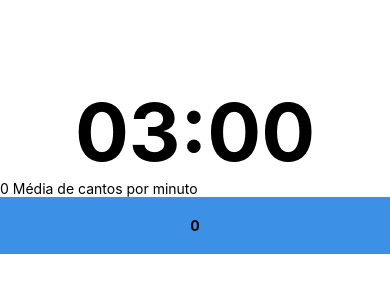
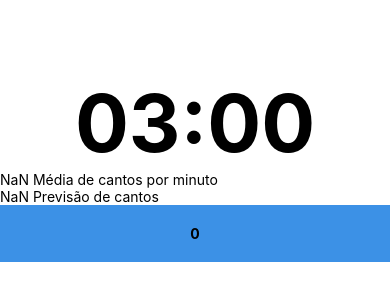
Before and after one commit to edemarfalcao/flying_high, a React Native app: screen / in a window 390 px wide. Shown: the part 254-554 px from the top of the page. Built offline with nearby package versions, Linux system fonts and the light colour scheme.

Commit message:
fix: average and guessing

```diff
--- a/components/CountdownTimer.tsx
+++ b/components/CountdownTimer.tsx
@@ -4,7 +4,7 @@ import {
   StyleSheet,
   Text,
   TouchableOpacity,
-  View,
+  View
 } from "react-native";
 
 const START_MINUTES = "03";
@@ -37,6 +37,9 @@ const CountdownTimer = () => {
     setLastMinuteSings(0);
     setCount(0);
     setSingsPerMinute([]);
+    setCurrentTime(
+      parseInt(START_SECOND, 10) + 60 * parseInt(START_MINUTES, 10)
+    );
   };
 
   const resumeHandler = () => {
@@ -56,6 +59,31 @@ const CountdownTimer = () => {
       setCount(count + 1);
       setLastMinuteSings(lastMinuteSings + 1);
     }
+  };
+
+  const averageSingsPerMinute = () => {
+    const timeElapsed =
+      parseInt(START_SECOND, 10) +
+      60 * parseInt(START_MINUTES, 10) -
+      currentTime;
+
+    const ratePerSecond = count / timeElapsed;
+
+    const ratePerMinute = ratePerSecond * 60;
+    return ratePerMinute.toFixed(1);
+  };
+
+  const predictTotalSings = () => {
+    const timeElapsed =
+      parseInt(START_SECOND, 10) +
+      60 * parseInt(START_MINUTES, 10) -
+      currentTime;
+
+    const ratePerSecond = count / timeElapsed;
+
+    const ratePerMinute = ratePerSecond * 60;
+
+    return (ratePerMinute * Number(START_MINUTES)).toFixed(1);
   };
 
   useEffect(() => {
@@ -85,10 +113,13 @@ const CountdownTimer = () => {
   }, [isRunning]);
 
   useEffect(() => {
-    if (isRunning) {
+    if (isRunning || currentTime === 0) {
       setCurrentTime(currentTime - 1);
 
-      if (currentTime % 60 === 0 || currentTime === 0) {
+      if (
+        (currentTime % 60 === 0 && currentTime !== 180) ||
+        currentTime === 0
+      ) {
         setSingsPerMinute(singsPerMinute.concat(lastMinuteSings));
         setLastMinuteSings(0);
       }
@@ -112,7 +143,9 @@ const CountdownTimer = () => {
           data={singsPerMinute}
           renderItem={({ item }) => <Text style={styles.item}>{item}</Text>}
         />
-        <Text>{count / (900 - currentTime)} Média de cantos por minuto</Text>
+
+        <Text>{averageSingsPerMinute()} Média de cantos por minuto</Text>
+        <Text>{predictTotalSings()} Previsão de cantos</Text>
 
         <View>
           {isRunning && (
```
